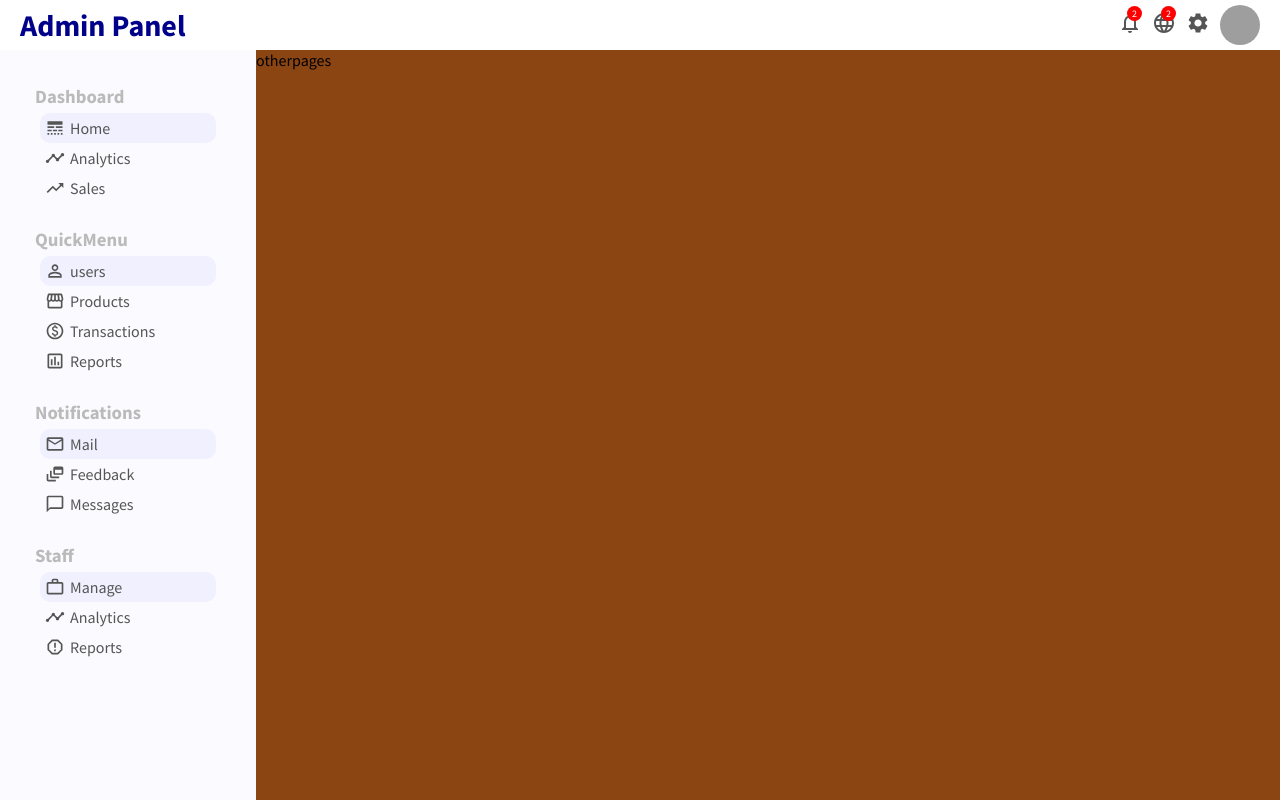
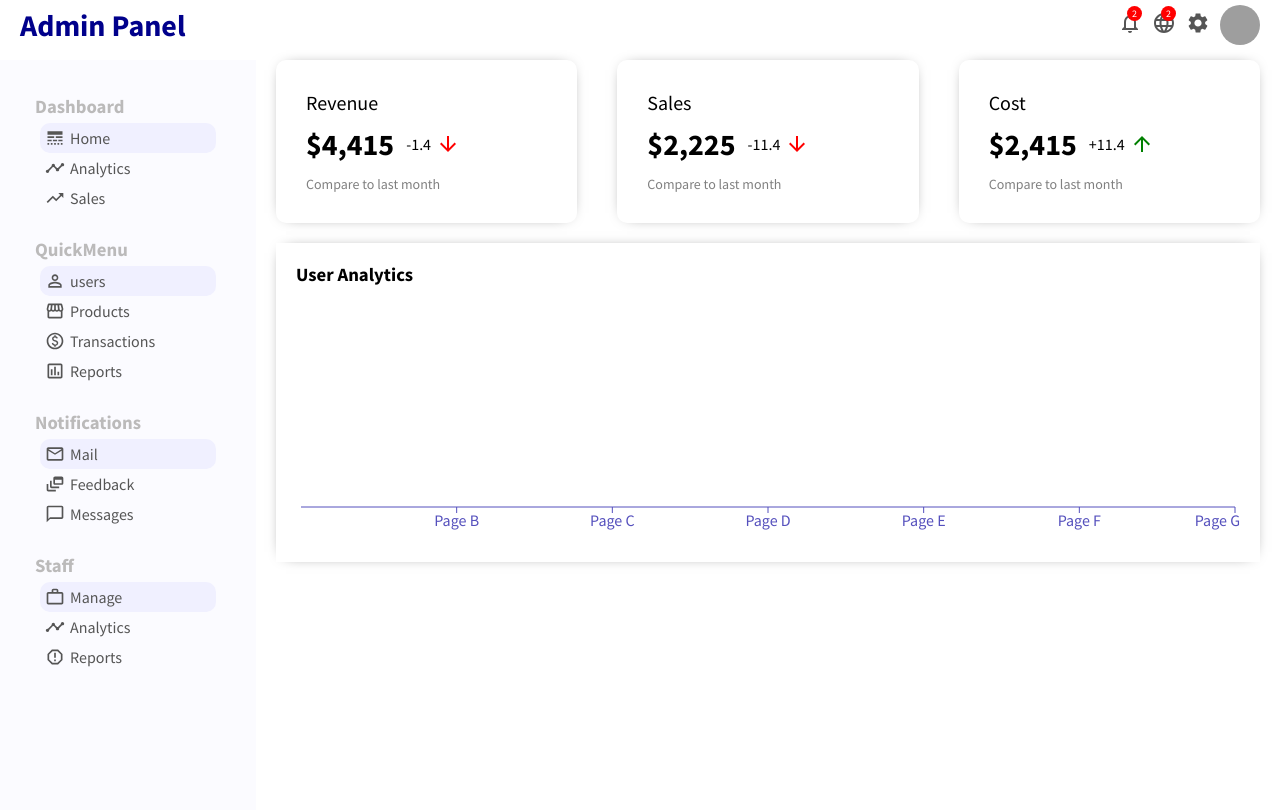
Before and after one commit to JenushanthAts/admin_panel, a React (Create React App) app in the folder admin_panel/: page / in a window 1280 px wide. Built offline with nearby package versions, Linux system fonts and the light colour scheme; grey boxes are pictures that could not be loaded.

Commit message:
sales , analytics and cost widgets are created

```diff
--- a/admin_panel/src/App.js
+++ b/admin_panel/src/App.js
@@ -1,6 +1,8 @@
 import Topbar from "./components/topbar/Topbar";
 import Sidebar from "./components/sidebar/sidebar";
 import "./app.css";
+import Home from "./pages/home/Home";
+
 function App() {
   return (
     <div >
@@ -8,7 +10,7 @@ function App() {
       {/* container is created for displaying two widgets(sidebar,otherpages) in row manner */}
       <div className="container">
         <Sidebar />
-        <div className="others">otherpages</div>
+        <Home/>
       </div>
 
 
--- a/admin_panel/src/app.css
+++ b/admin_panel/src/app.css
@@ -1,7 +1,8 @@
 .container{
     display: flex;
+    margin-top: 10px;
 }
-.others{
+/* .others{
     flex: 4;
     background-color: saddlebrown;
-}
+} */
--- /dev/null
+++ b/admin_panel/src/components/chart/Chart.jsx
@@ -0,0 +1,60 @@
+import "./chart.css"
+import { LineChart, Line, XAxis, YAxis, CartesianGrid, Tooltip, Legend, ResponsiveContainer } from 'recharts';
+
+export default function Chart() {
+    const data = [
+        {
+            name: 'Page A',
+            "Active User": 4000,
+            pv: 2400,
+            amt: 2400,
+        },
+        {
+            name: 'Page B',
+            "Active User": 3000,
+            pv: 1398,
+            amt: 2210,
+        },
+        {
+            name: 'Page C',
+            "Active User": 2000,
+            pv: 9800,
+            amt: 2290,
+        },
+        {
+            name: 'Page D',
+            "Active User": 2780,
+            pv: 3908,
+            amt: 2000,
+        },
+        {
+            name: 'Page E',
+            "Active User": 1890,
+            pv: 4800,
+            amt: 2181,
+        },
+        {
+            name: 'Page F',
+            "Active User": 2390,
+            pv: 3800,
+            amt: 2500,
+        },
+        {
+            name: 'Page G',
+            "Active User": 3490,
+            pv: 4300,
+            amt: 2100,
+        },
+    ];
+    return (
+        <div className="chart">
+            <h3 className="chartTitle">User Analytics</h3>
+            <ResponsiveContainer width="100%" aspect={4 / 1}>
+                <LineChart data={data}>
+                    <XAxis dataKey="name" stroke="#5550bd"/>
+                    <Line type="monotone" datakey="name" stroke="#5550bd"/>
+                </LineChart>
+            </ResponsiveContainer>
+        </div>
+    )
+}
--- /dev/null
+++ b/admin_panel/src/components/chart/chart.css
@@ -0,0 +1,9 @@
+.chart{
+    margin: 20px;
+    padding: 20px;
+    -webkit-box-shadow: 0px 0px 15px -10px #000000;
+    box-shadow: 0px 0px 15px -10px #000000;
+}
+.chartTitle{
+    margin-bottom: 20px;
+}
--- /dev/null
+++ b/admin_panel/src/components/featuredInfo/featuredinfo.css
@@ -0,0 +1,43 @@
+.featured{
+    width: 100%;
+    display: flex;
+    justify-content: space-between;
+}
+.featuredItem{
+    flex: 1;
+    margin: 0px 20px;
+    padding: 30px;
+    border-radius: 10px;
+    cursor: pointer;
+    -webkit-box-shadow: 0px 0px 15px -10px #000000;
+    box-shadow: 0px 0px 15px -10px #000000;
+}
+.featuredTitle{
+    font-size: 20px;
+}
+.featuredMoneyContainer{
+    margin: 10px 0px;
+    display: flex;
+    align-items: center;
+}
+.featuredMoney{
+    font-size: 30px;
+    font-weight: bold;
+}
+.featuredMoneyRate{
+    display: flex;
+    align-items: center;
+    margin-left: 12px;
+}
+.featureIcon{
+    font-size: 14px;
+    margin-left: 5px;
+    color: green;
+}
+.featureIcon.negative{
+    color: red;
+}
+.featuredSub{
+    font-size: 14px;
+    color: gray ;
+}
--- /dev/null
+++ b/admin_panel/src/components/featuredInfo/featuredinfo.jsx
@@ -0,0 +1,35 @@
+import "./featuredinfo.css";
+import { ArrowUpward,ArrowDownward } from "@mui/icons-material";
+export default function featuredinfo() {
+    return (
+        <div className="featured">
+            <div className="featuredItem">
+                <span className="featuredTitle">Revenue</span>
+                <div className="featuredMoneyContainer">
+                    <span className="featuredMoney">$4,415</span>
+                    <span className="featuredMoneyRate">-1.4
+                    <ArrowDownward className="featureIcon negative"/></span>
+                </div>
+                <span className="featuredSub">Compare to last month</span>
+            </div>
+            <div className="featuredItem">
+                <span className="featuredTitle">Sales</span>
+                <div className="featuredMoneyContainer">
+                    <span className="featuredMoney">$2,225</span>
+                    <span className="featuredMoneyRate">-11.4
+                    <ArrowDownward className="featureIcon negative"/></span>
+                </div>
+                <span className="featuredSub">Compare to last month</span>
+            </div>
+            <div className="featuredItem">
+                <span className="featuredTitle">Cost</span>
+                <div className="featuredMoneyContainer">
+                    <span className="featuredMoney">$2,415</span>
+                    <span className="featuredMoneyRate">+11.4
+                    <ArrowUpward className="featureIcon "/></span>
+                </div>
+                <span className="featuredSub">Compare to last month</span>
+            </div>
+        </div>
+    )
+}
--- a/admin_panel/src/components/sidebar/sidebar.jsx
+++ b/admin_panel/src/components/sidebar/sidebar.jsx
@@ -1,17 +1,8 @@
 import React from 'react'
 import "./sidebar.css"
-import LineStyleIcon from '@mui/icons-material/LineStyle';
-import TimelineIcon from '@mui/icons-material/Timeline';
-import TrendingUpIcon from '@mui/icons-material/TrendingUp';
-import PermIdentityIcon from '@mui/icons-material/PermIdentity';
-import StorefrontIcon from '@mui/icons-material/Storefront';
-import MailOutlineIcon from '@mui/icons-material/MailOutline';
-import DynamicFeedIcon from '@mui/icons-material/DynamicFeed';
-import ChatBubbleOutlineIcon from '@mui/icons-material/ChatBubbleOutline';
-import AssessmentOutlinedIcon from '@mui/icons-material/AssessmentOutlined';
-import WorkOutlineIcon from '@mui/icons-material/WorkOutline';
-import ReportGmailerrorredIcon from '@mui/icons-material/ReportGmailerrorred';
-import PaidOutlinedIcon from '@mui/icons-material/PaidOutlined';
+import {LineStyle,Timeline,TrendingUp,PermIdentity,Storefront,MailOutline,DynamicFeed,
+    ChatBubbleOutline,AssessmentOutlined,WorkOutline,ReportGmailerrorred,PaidOutlined} from '@mui/icons-material';
+
 export default function sidebar() {
     return (
         <div className="sidebar">
@@ -20,15 +11,15 @@ export default function sidebar() {
                     <h3 className="sidebarTitle">Dashboard</h3>
                     <ul className="sidebarList">
                         <li className="sidebarListItem active">
-                            <LineStyleIcon className="sidebarIcon"/>
+                            <LineStyle className="sidebarIcon"/>
                             Home
                         </li>
                         <li className="sidebarListItem">
-                            <TimelineIcon className="sidebarIcon"/>
+                            <Timeline className="sidebarIcon"/>
                             Analytics
                         </li>
                         <li className="sidebarListItem">
-                            <TrendingUpIcon className="sidebarIcon"/>
+                            <TrendingUp className="sidebarIcon"/>
                             Sales
                         </li>
                     </ul>
@@ -37,19 +28,19 @@ export default function sidebar() {
                     <h3 className="sidebarTitle">QuickMenu</h3>
                     <ul className="sidebarList">
                         <li className="sidebarListItem active">
-                            <PermIdentityIcon className="sidebarIcon"/>
+                            <PermIdentity className="sidebarIcon"/>
                             users
                         </li>
                         <li className="sidebarListItem">
-                            <StorefrontIcon className="sidebarIcon"/>
+                            <Storefront className="sidebarIcon"/>
                             Products
                         </li>
                         <li className="sidebarListItem">
-                            <PaidOutlinedIcon className="sidebarIcon"/>
+                            <PaidOutlined className="sidebarIcon"/>
                             Transactions
                         </li>
                         <li className="sidebarListItem">
-                            <AssessmentOutlinedIcon className="sidebarIcon"/>
+                            <AssessmentOutlined className="sidebarIcon"/>
                             Reports
                         </li>
                     </ul>
@@ -58,15 +49,15 @@ export default function sidebar() {
                     <h3 className="sidebarTitle">Notifications</h3>
                     <ul className="sidebarList">
                         <li className="sidebarListItem active">
-                            <MailOutlineIcon className="sidebarIcon"/>
+                            <MailOutline className="sidebarIcon"/>
                             Mail
                         </li>
                         <li className="sidebarListItem">
-                            <DynamicFeedIcon className="sidebarIcon"/>
+                            <DynamicFeed className="sidebarIcon"/>
                             Feedback
                         </li>
                         <li className="sidebarListItem">
-                            <ChatBubbleOutlineIcon className="sidebarIcon"/>
+                            <ChatBubbleOutline className="sidebarIcon"/>
                             Messages
                         </li>
                     </ul>
@@ -75,15 +66,15 @@ export default function sidebar() {
                     <h3 className="sidebarTitle">Staff</h3>
                     <ul className="sidebarList">
                         <li className="sidebarListItem active">
-                            <WorkOutlineIcon className="sidebarIcon"/>
+                            <WorkOutline className="sidebarIcon"/>
                             Manage
                         </li>
                         <li className="sidebarListItem">
-                            <TimelineIcon className="sidebarIcon"/>
+                            <Timeline className="sidebarIcon"/>
                             Analytics
                         </li>
                         <li className="sidebarListItem">
-                            <ReportGmailerrorredIcon className="sidebarIcon"/>
+                            <ReportGmailerrorred className="sidebarIcon"/>
                             Reports
                         </li>
                     </ul>
--- /dev/null
+++ b/admin_panel/src/pages/home/Home.jsx
@@ -0,0 +1,12 @@
+
+import "./home.css";
+import Featuredinfo from "../../components/featuredInfo/featuredinfo";
+import Chart from "../../components/chart/Chart";
+export default function Home() {
+    return (
+        <div className="home">
+            <Featuredinfo/>
+            <Chart/>
+        </div>
+    )
+}
--- /dev/null
+++ b/admin_panel/src/pages/home/home.css
@@ -0,0 +1,3 @@
+.home{
+    flex:4;
+}
```
Also changed, not shown: 1 other file (tests, documents, lock files or other folders).
